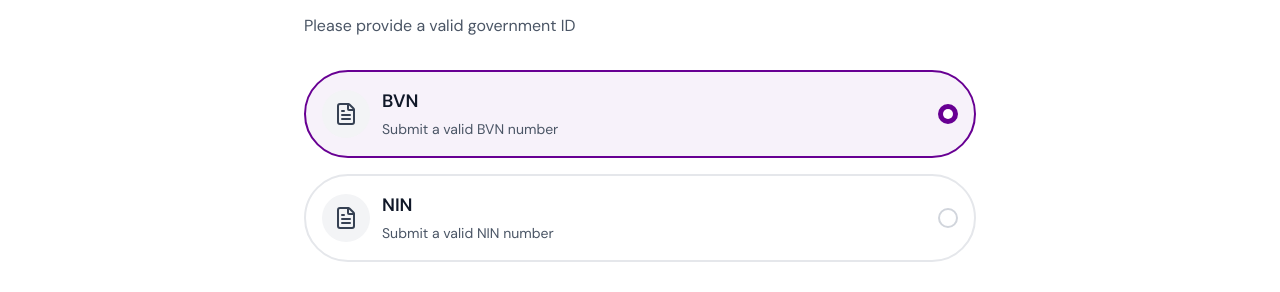
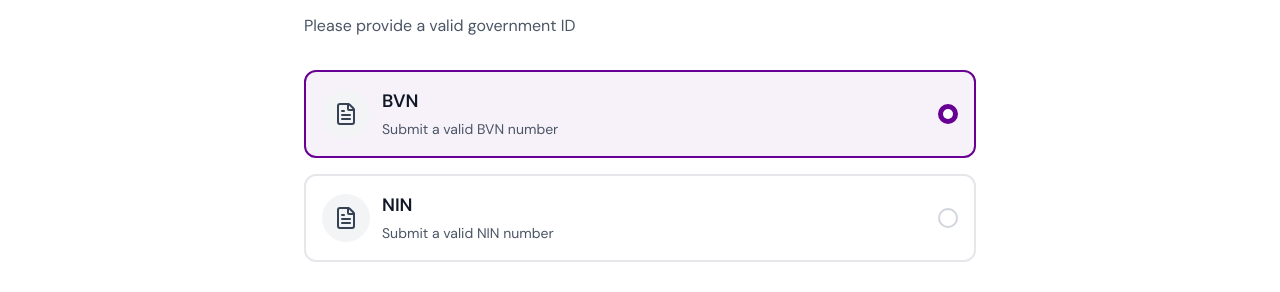
Before and after one commit to JideijeEmeka/esvora_web, a React (Vite) app: page /kyc/select-id in a window 1280 px wide. Shown: the part 307-599 px from the top of the page. Built offline with nearby package versions, Linux system fonts and the light colour scheme; no server answers.

Commit message:
send an update

```diff
--- a/src/views/kyc_select_id_view.jsx
+++ b/src/views/kyc_select_id_view.jsx
@@ -9,11 +9,11 @@ const KycSelectIdView = () => {
 	const [selectedIdType, setSelectedIdType] = useState('bvn')
 
 	const handleBack = () => {
-		navigate('/kyc/form')
+		navigate('/kyc')
 	}
 
 	const handleContinue = () => {
-		navigate('/kyc/qrcode')
+		navigate('/kyc/enter-id', { state: { idType: selectedIdType } })
 	}
 
 	return (
@@ -52,7 +52,7 @@ const KycSelectIdView = () => {
 							{/* BVN Option */}
 							<label
 								htmlFor='bvn'
-								className={`flex items-start gap-4 p-4 border-2 rounded-full cursor-pointer transition-all ${
+								className={`flex items-start gap-4 p-4 border-2 rounded-xl cursor-pointer transition-all ${
 									selectedIdType === 'bvn'
 										? 'border-primary bg-primary/5'
 										: 'border-gray-200 hover:border-gray-300'
@@ -101,7 +101,7 @@ const KycSelectIdView = () => {
 							{/* NIN Option */}
 							<label
 								htmlFor='nin'
-								className={`flex items-start gap-4 p-4 border-2 rounded-full cursor-pointer transition-all ${
+								className={`flex items-start gap-4 p-4 border-2 rounded-xl cursor-pointer transition-all ${
 									selectedIdType === 'nin'
 										? 'border-primary bg-primary/5'
 										: 'border-gray-200 hover:border-gray-300'
```
